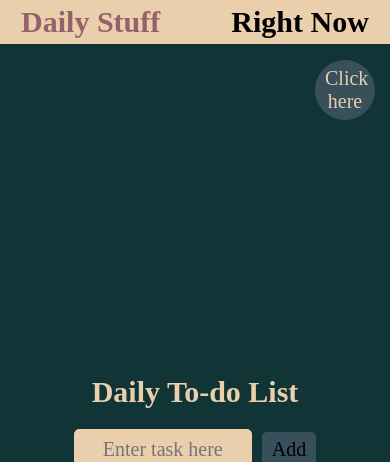
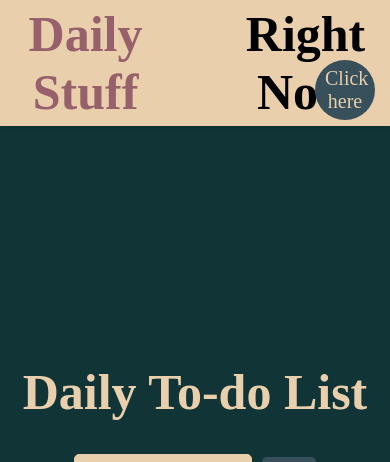
Before and after one commit to emilypondaven/Quest-Log, a React (Create React App) app in the folder frontend/: page / in a window 390 px wide. Shown: the top 462 px of the page. Built offline with nearby package versions, Linux system fonts and the light colour scheme; no server answers; a web font is replaced by a local one.

Commit message:
new changes to css for iphone

```diff
--- a/frontend/src/index.css
+++ b/frontend/src/index.css
@@ -218,11 +218,11 @@ nav a:hover {
 /* Media Query for iPhone 12 */
 @media screen and (max-width: 400px) and (orientation: portrait) {
   body {
-    font-size: 16px; /* Smaller font for iPhone 12 portrait */
+    font-size: 40px; /* Smaller font for iPhone 12 portrait */
   }
 
   h1 {
-    font-size: 30px; /* Reduce the size of the title */
+    font-size: 50px; /* Reduce the size of the title */
   }
 
   ul {
@@ -248,7 +248,7 @@ nav a:hover {
   }
 
   nav a {
-    font-size: 30px; /* Reduce nav font size */
+    font-size: 50px; /* Reduce nav font size */
   }
 
   #sprite-button {
```
